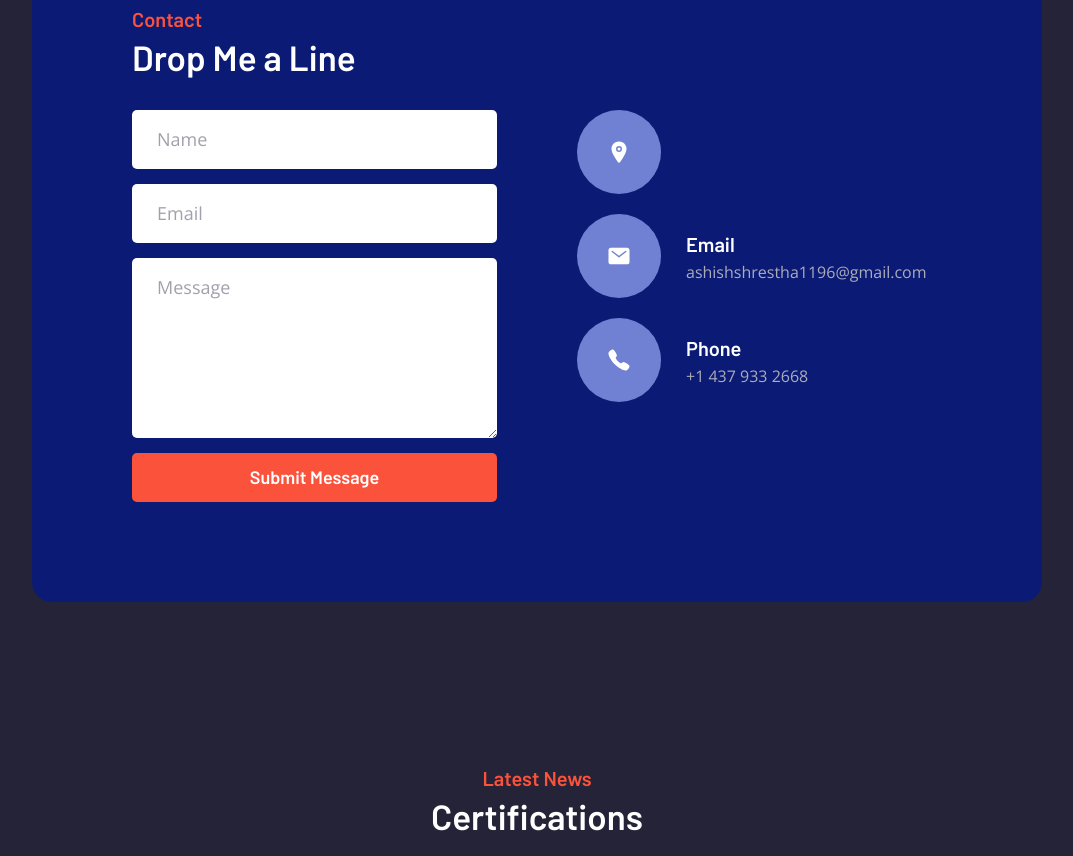
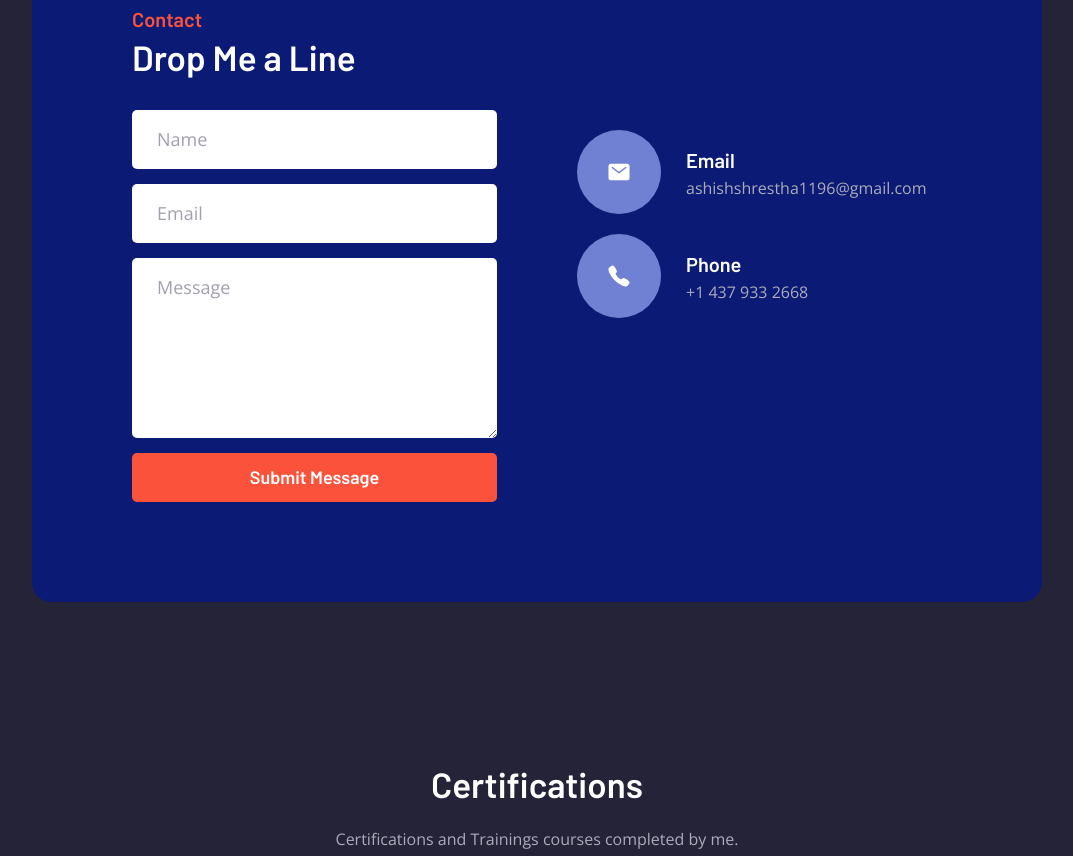
Before and after one commit to ashishshrestha1196/ashishshrestha1196.github.io, a plain HTML site: page index.html in a window 1280 px wide. Shown: the part 4046-4902 px from the top of the page, without its empty margins (103-1176 px from the left). Drawn offline with nearby package versions, Linux system fonts and the light colour scheme.

Commit message:
Update index.html
removed the location icon and the news header

```diff
--- a/index.html
+++ b/index.html
@@ -412,11 +412,7 @@
 
                 <li class="contact-item">
 
-                  <div class="contact-icon">
-                    <ion-icon name="location"></ion-icon>
-                  </div>
-
-                </li>
+                 </li>
 
                 <li class="contact-item">
 
@@ -465,8 +461,6 @@
 
       <section class="section blog" id="blog">
         <div class="container">
-
-          <p class="section-subtitle">Latest News</p>
 
           <h2 class="h2 section-title">Certifications</h2>
 
```
